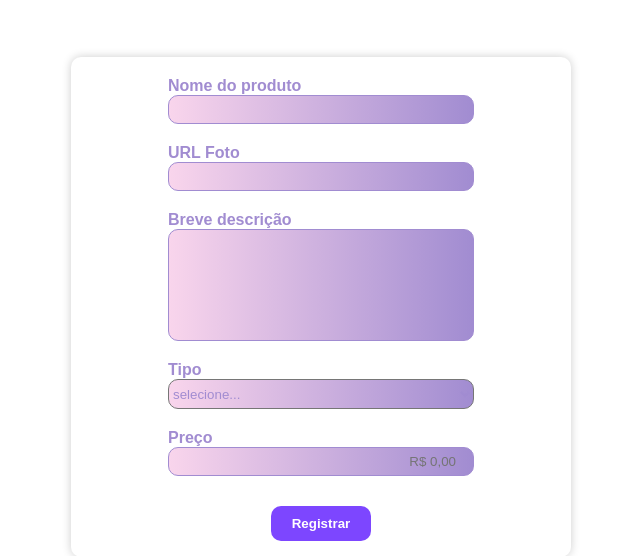
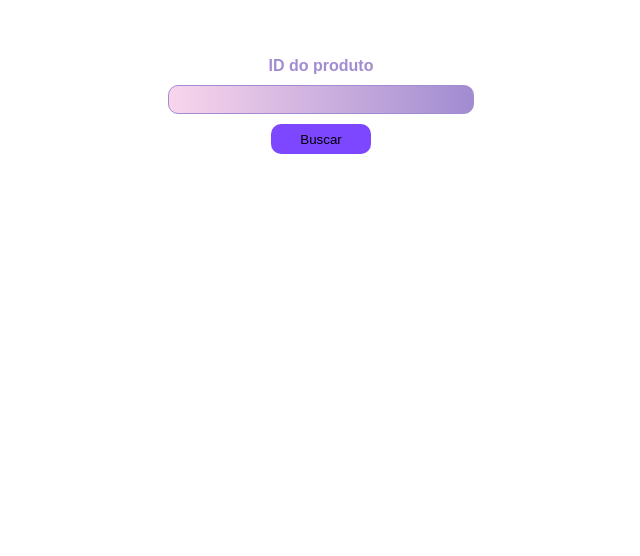
Before and after one commit to GabigolDEVPY/HTML-CSS-ETC, a Flask app: template PROJETOS-1/app/templates/edit.html in a window 1280 px wide. Shown: the part 63-619 px from the top of the page, without its empty margins (319-959 px from the left). Run offline with Flask 3, Linux system fonts and the light colour scheme; the template is opened without the code that fills it, so the values that code supplies are empty.

Commit message:
fasdfasd

```diff
--- a/PROJETOS-1/app/app.py
+++ b/PROJETOS-1/app/app.py
@@ -14,4 +14,7 @@ def create_app():
     from app.routes.add import add_bp
     app.register_blueprint(add_bp)
 
+    from app.routes.edit import edit_bp
+    app.register_blueprint(edit_bp)
+
     return app
--- a/PROJETOS-1/app/routes/add.py
+++ b/PROJETOS-1/app/routes/add.py
@@ -11,6 +11,7 @@ def return_add():
             return render_template("add.html")
         if request.method == "POST":
             data = request.form.to_dict()
+            itens.append(data)
             return render_template("add.html")
     else:
         abort(403)
--- a/PROJETOS-1/app/static/style-add.css
+++ b/PROJETOS-1/app/static/style-add.css
@@ -74,3 +74,27 @@
     border-radius: 10px;
     border: 1px solid #a18cd1;
 }
+
+.linha-edit-form .linha form{
+    display: flex;
+    flex-direction: column;
+    margin-top: 20px;
+    font-family: Arial, Helvetica, sans-serif;
+    font-weight: bold;
+    color: #a18cd1;
+    align-items: center;
+    gap: 10px;
+}
+
+.linha-edit-form .linha button{
+    background-color: #7d46ff;
+    height: 30px;
+    width: 100px;
+    border: none;
+    border-radius: 10px;
+    cursor: pointer;
+}
+
+.linha-edit-form .linha button:hover{
+    background-color: #621fff;
+}
--- a/PROJETOS-1/app/templates/add.html
+++ b/PROJETOS-1/app/templates/add.html
@@ -13,7 +13,7 @@
         <a href="{{ url_for('login.return_login')}}"><h2>Log-out</h2></a>
         <h1 style="font-size: 25px;">CadastreAqui</h1>
         <a href="{{ url_for('add.return_add')}}"><h2>Adicionar</h2></a>
-        <a><h2>Editar</h2></a>
+        <a href="{{ url_for('edit.return_edit')}}"><h2>Editar</h2></a>
         <a><h2>Excluir</h2></a>
     </header>
     <div class="space-edit">
--- a/PROJETOS-1/app/templates/edit.html
+++ b/PROJETOS-1/app/templates/edit.html
@@ -13,9 +13,24 @@
         <a href="{{ url_for('login.return_login')}}"><h2>Log-out</h2></a>
         <h1 style="font-size: 25px;">CadastreAqui</h1>
         <a href="{{ url_for('add.return_add')}}"><h2>Adicionar</h2></a>
-        <a><h2>Editar</h2></a>
+        <a href="{{ url_for('edit.return_edit')}}"><h2>Editar</h2></a>
         <a><h2>Excluir</h2></a>
     </header>
+    <div class="linha-edit-form">
+        <div class="linha">
+            <form action="{{ url_for('edit.return_product')}}" method="get">
+                <label for="Name">ID do produto</label>
+                <input type="text" name="id" maxlength="50" required>
+                <button type="submit">Buscar</button>
+            </form>
+        </div>
+    </div>
+
+    {% if error %}
+        <p>Erro</p>
+    {% endif %}
+    {% if product %}
+        <p>OK</p>
         <div class="space-edit">
             <form action="{{ url_for('add.return_add')}}" method="POST">
                 <div class="linha">
@@ -53,5 +68,6 @@
                 </div>
             </form>
         </div>
+    {% endif %}
 </body>
 </html>
--- a/PROJETOS-1/app/templates/home.html
+++ b/PROJETOS-1/app/templates/home.html
@@ -11,7 +11,7 @@
         <a href="{{ url_for('home.logout')}}"><h2>Log-out</h2></a>
         <h1 style="font-size: 25px;">CadastreAqui</h1>
         <a href="{{ url_for('add.return_add')}}"><h2>Adicionar</h2></a>
-        <a><h2>Editar</h2></a>
+        <a href="{{ url_for('edit.return_edit')}}"><h2>Editar</h2></a>
         <a><h2>Excluir</h2></a>
     </header>
     {% if itens %}
@@ -34,7 +34,7 @@
             </div>
             {% endfor%}
     {% else %}
-        <h2 style="font-family: Arial, Helvetica, sans-serif;">Não há usuários</h2>
+        <h2 style="font-family: Arial, Helvetica, sans-serif;">Não há produtos</h2>
     {% endif %}
     </div>
 </body>
```
Also changed, not shown: PROJETOS-1/app/routes/edit.py (added, +22 -0 lines). Lines whose indentation alone changed are shown as unchanged.
